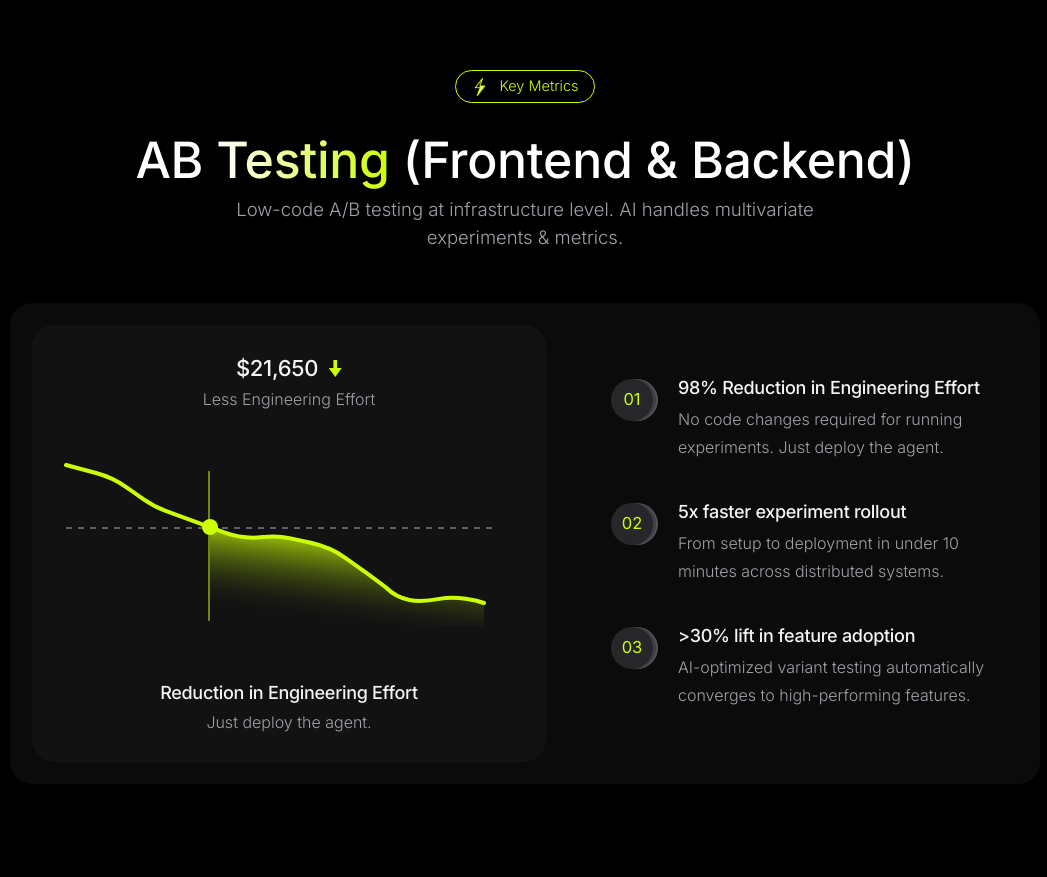
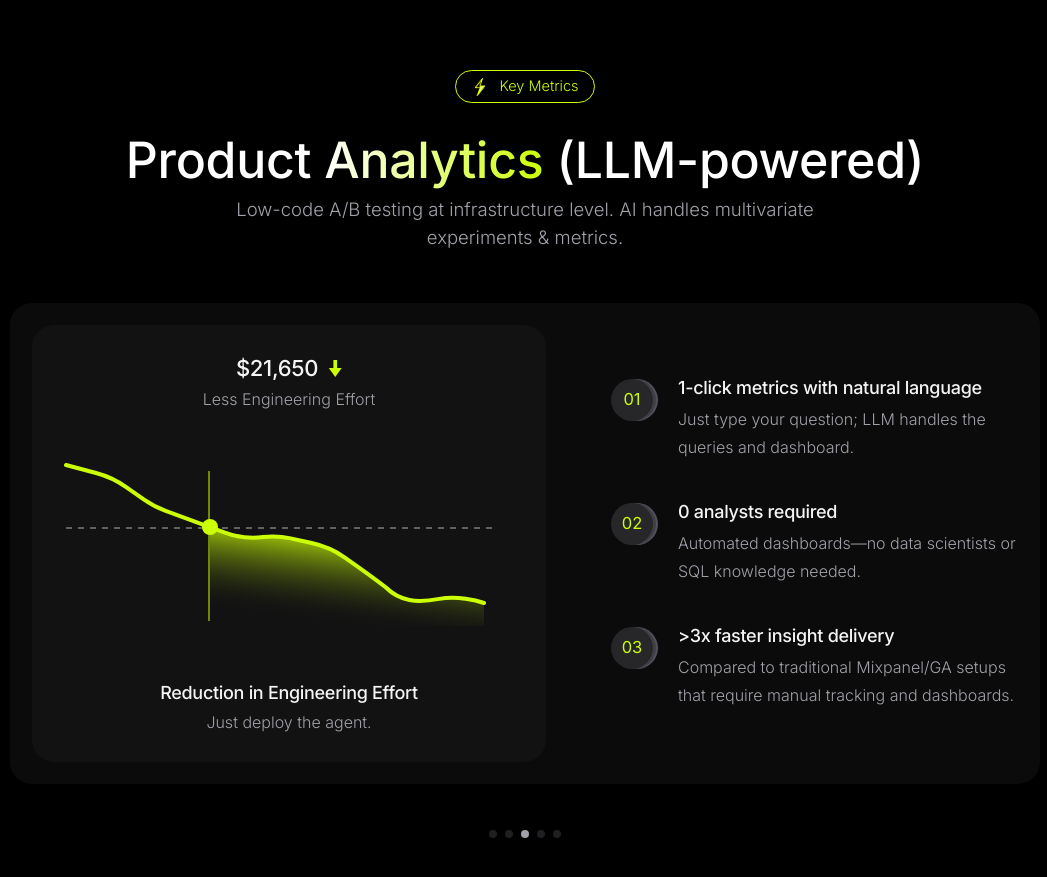
Before and after one commit to LaibaSh01/tracewit, a Next.js app: page / in a window 1280 px wide. Shown: the part 5880-6757 px from the top of the page, without its empty margins (115-1162 px from the left). Built offline with nearby package versions, Linux system fonts and the light colour scheme.

Commit message:
swiper pagination & autoplay

```diff
--- a/components/sections/Metrics/Metrics.jsx
+++ b/components/sections/Metrics/Metrics.jsx
@@ -20,12 +20,12 @@ export default function Metrics() {
           <div className={styles.container}>
             <div className={styles.swiper_container}>
               <Swiper
-                // modules={[Pagination, Autoplay]}
-                // pagination={{ el: ".custom-pagination", clickable: true }}
-                // autoplay={{
-                //   delay: 3000,
-                //   disableOnInteraction: false,
-                // }}
+                modules={[Pagination, Autoplay]}
+                pagination={{ el: ".custom-pagination", clickable: true }}
+                autoplay={{
+                  delay: 3000,
+                  disableOnInteraction: false,
+                }}
               >
                 <SwiperSlide>
                   <div className={styles.slide_wrapper}>
```
